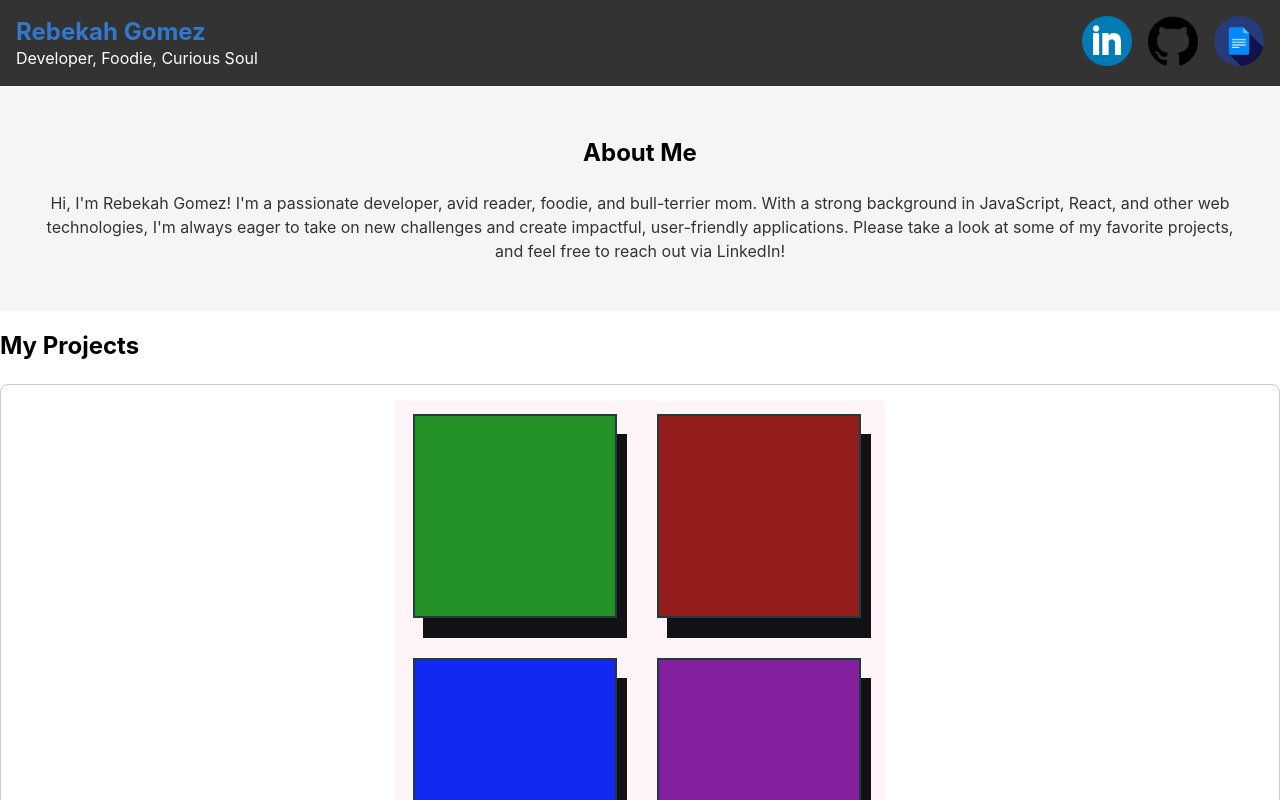
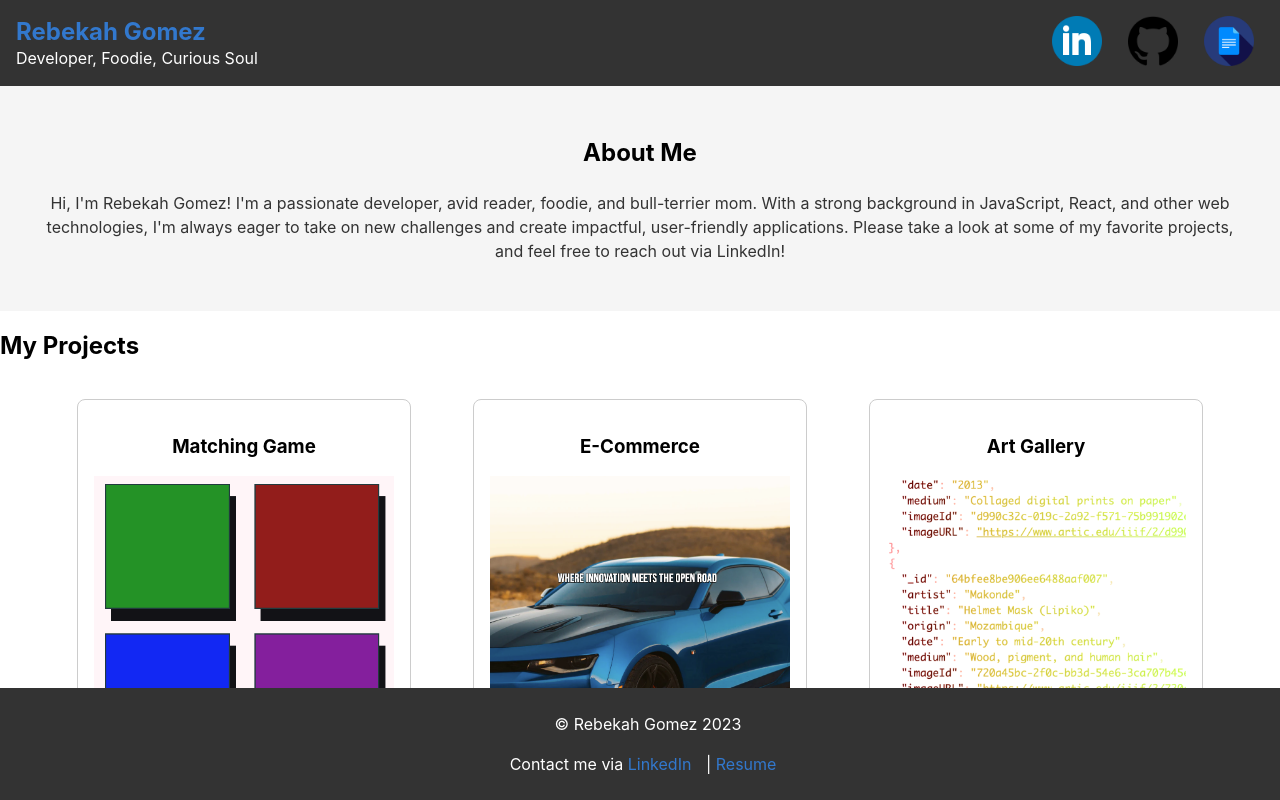
Before and after one commit to RebekahGomez/portfolio, a React (Create React App) app: page / in a window 1280 px wide. Shown: the top 800 px of the page. Built offline with nearby package versions, Linux system fonts and the light colour scheme.

Commit message:
modal work

```diff
--- a/src/components/Footer/Footer.css
+++ b/src/components/Footer/Footer.css
@@ -2,7 +2,7 @@
   background-color: #333;
   color: #fff;
   text-align: center;
-  position: relative;
+  position: absolute;
   padding: .5em;
   bottom: 0;
   width: 100%;
--- a/src/components/ProjectCard/ProjectCard.css
+++ b/src/components/ProjectCard/ProjectCard.css
@@ -3,10 +3,25 @@
   border: 1px solid #ccc;
   border-radius: 8px;
   padding: 1rem;
-  text-align: center;
+  width: 300px;
+  height: 300px;
+  margin: 15px;
+  display: flex;
+  flex-direction: column;
+  align-items: center;
+  justify-content: space-between;
 }
 
 .project-image {
-  max-width: 100%;
-  height: auto;
+  width: 100%;
+  height: 100%;
+  object-fit: cover;
 }
+
+button {
+  background-color: #007bff;
+  color: white;
+  border: none;
+  padding: 10px;
+  cursor: pointer;
+}
--- a/src/components/ProjectCard/ProjectCard.js
+++ b/src/components/ProjectCard/ProjectCard.js
@@ -4,9 +4,8 @@ import "./ProjectCard.css";
 const ProjectCard = ({ project, onDetailsClick }) => {
   return (
     <div className="project-card">
+      <h3>{project.title}</h3>
       <img src={project.image} alt={project.title} className="project-image" />
-      <h3>{project.title}</h3>
-      <p>{project.description}</p>
       <button onClick={onDetailsClick}>Details</button>
     </div>
   );
--- a/src/components/ProjectModal/ProjectModal.css
+++ b/src/components/ProjectModal/ProjectModal.css
@@ -1,10 +1,56 @@
+
 .project-modal {
   position: fixed;
-  top: 50%;
-  left: 50%;
-  transform: translate(-50%, -50%);
+  top: 0;
+  left: 0;
+  width: 100vw;
+  height: 100vh;
+  background-color: rgba(0, 0, 0, 0.5);
+  display: flex;
+  align-items: center;
+  justify-content: center;
+  z-index: 1000;
+}
+
+.project-modal-content {
+  position: relative;
   background-color: #fff;
-  padding: 2rem;
-  z-index: 1000;
-  box-shadow: 0px 0px 10px 0px rgba(0, 0, 0, 0.75);
+  padding: 20px;
+  width: 60%;
+  box-shadow: 0px 0px 10px rgba(0, 0, 0, 0.2);
 }
+
+.project-link {
+  background-color: blue;
+  color: white;
+  border: none;
+  border-radius: 5px;
+  padding: 10px 20px;
+  margin: 5px;
+  cursor: pointer;
+}
+
+.project-link:hover {
+  background-color: darkblue;
+}
+
+img {
+  width: 100%;
+}
+
+a {
+  margin-right: 10px;
+  text-decoration: none;
+  color: blue;
+}
+
+.close-button {
+  position: absolute;
+  top: 10px;
+  right: 10px;
+  background-color: red;
+  color: white;
+  border: none;
+  cursor: pointer;
+  border-radius: 5px;;
+}
--- a/src/components/ProjectModal/ProjectModal.js
+++ b/src/components/ProjectModal/ProjectModal.js
@@ -2,14 +2,35 @@ import React from "react";
 import "./ProjectModal.css";
 
 const ProjectModal = ({ project, onClose }) => {
+  const handleLinkClick = (url) => {
+    window.open(url, "_blank");
+  };
+
   return (
-    <div className="project-modal">
-      <button onClick={onClose}>Close</button>
-      <h2>{project.title}</h2>
-      <img src={project.image} alt={project.title} />
-      <p>{project.description}</p>
-      <a href={project.githubLink}>GitHub</a>
-      <a href={project.deployedLink}>Deployed Site</a>
+    <div className="project-modal" onClick={onClose}>
+      <div
+        className="project-modal-content"
+        onClick={(e) => e.stopPropagation()}
+      >
+        <button className="close-button" onClick={onClose}>
+          X
+        </button>
+        <h2>{project.title}</h2>
+        <img src={project.image} alt={project.title} />
+        <p>{project.description}</p>
+        <button
+          className="project-link"
+          onClick={() => handleLinkClick(project.githubLink)}
+        >
+          GitHub
+        </button>
+        <button
+          className="project-link"
+          onClick={() => handleLinkClick(project.deployedLink)}
+        >
+          Deployed Site
+        </button>
+      </div>
     </div>
   );
 };
--- a/src/components/Projects/Projects.css
+++ b/src/components/Projects/Projects.css
@@ -1,6 +1,4 @@
-/* May not need this CSS depending on ProjectCard and Modal */
 
-/*
 .projects-section {
   padding: 2rem;
 }
@@ -10,4 +8,4 @@
   flex-wrap: wrap;
   gap: 2rem;
   justify-content: center;
-} */
+}
```
